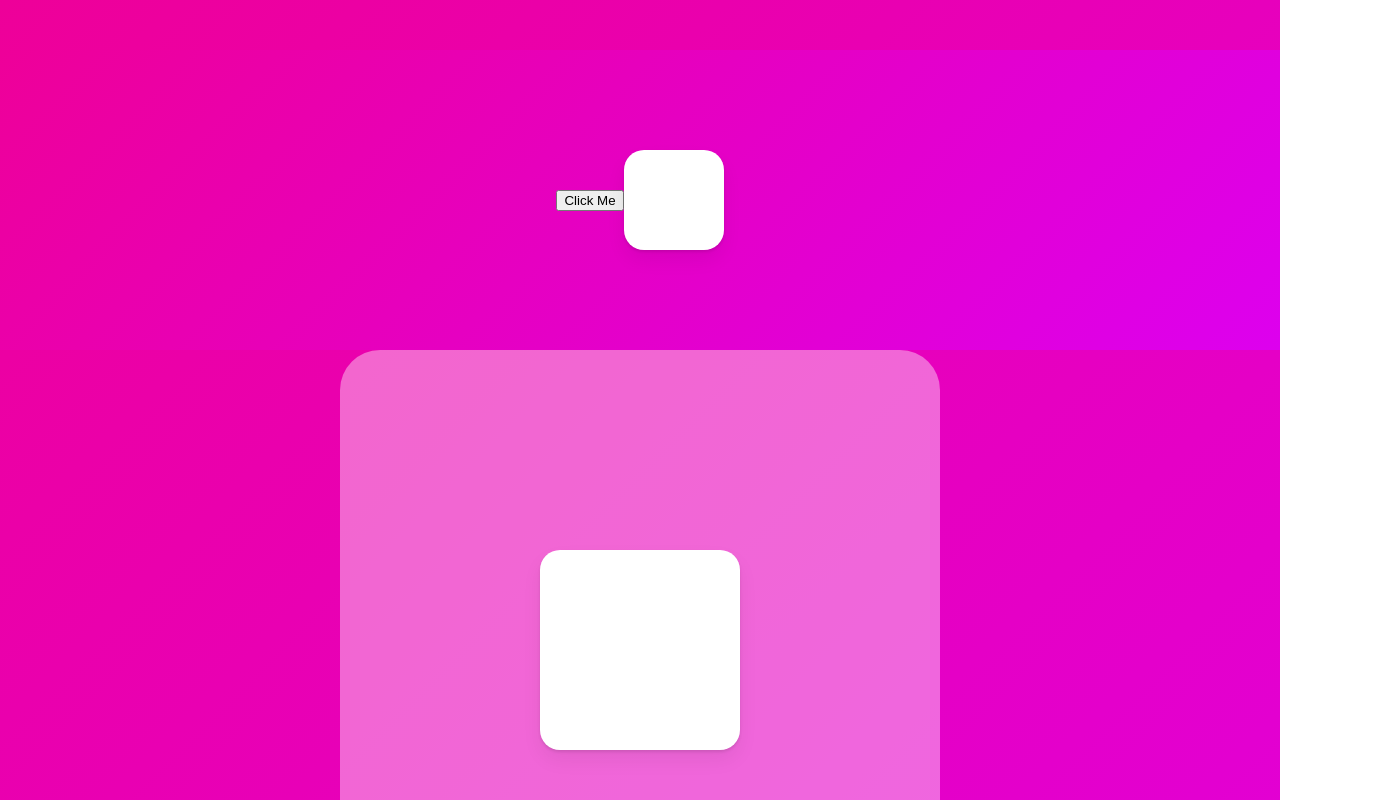
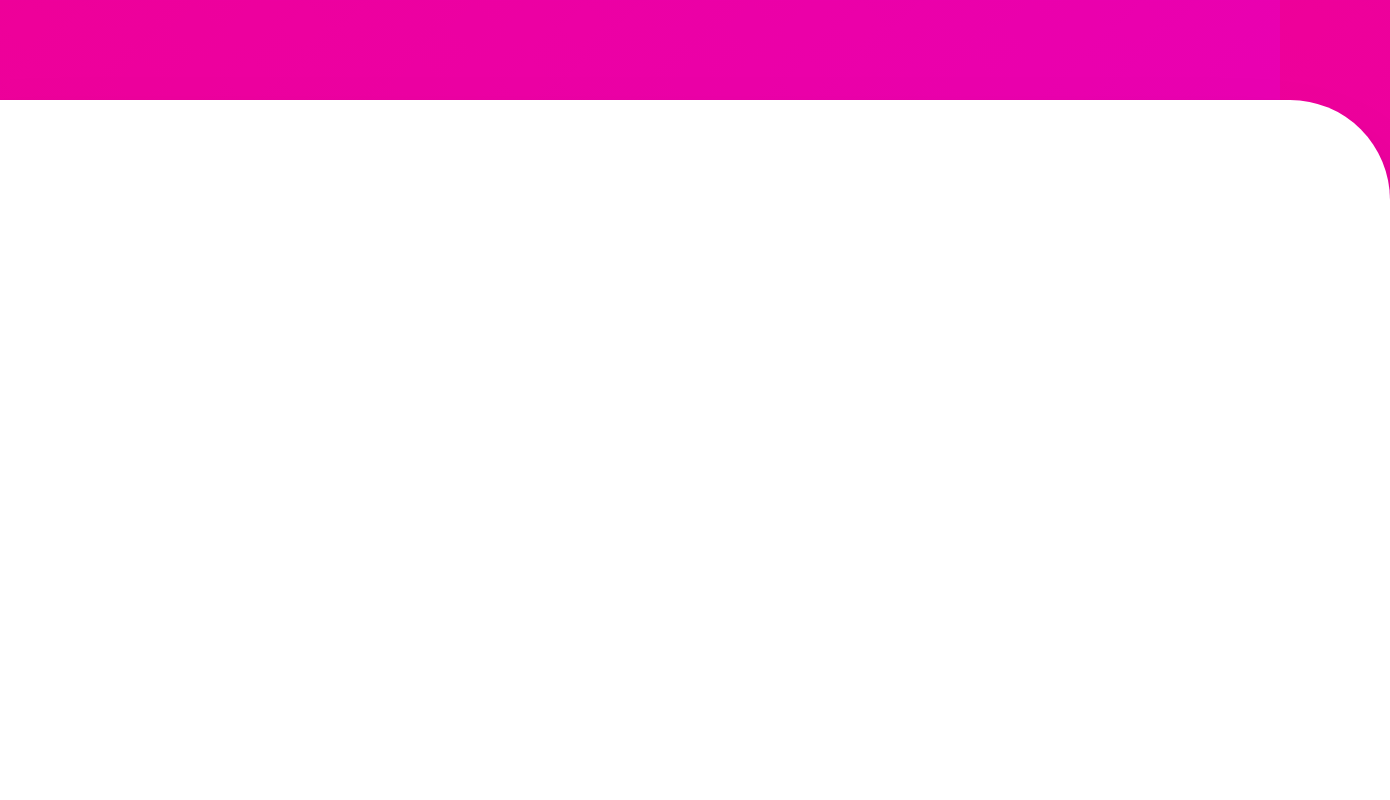
Before and after one commit to mangosteen977/react-master, a React (Create React App) app in the folder framer-motion/: page / in a window 1280 px wide. Shown: the top 800 px of the page, 1390 px wide, since content can reach past the window. Built offline with nearby package versions, Linux system fonts and the light colour scheme.

Commit message:
[framer-motion] useScroll을 이용해 y값(scrollYProgress)에 따라 scale 변경, 스크롤 할 수록 Box 크기가 커지도록

```diff
--- a/framer-motion/src/App.tsx
+++ b/framer-motion/src/App.tsx
@@ -5,6 +5,7 @@ import { MotionValue, motion } from "framer-motion";
 import Variants from "./Variants";
 import Gestures from "./Gestures";
 import MotionValueBox from "./MotionValueBox";
+import Scroll from "./Scroll";
 
 const Wrapper = styled.div`
   min-height: 100vh;
@@ -19,6 +20,7 @@ const Wrapper = styled.div`
 function App() {
   return (
     <Wrapper>
+      <Scroll />
       <MotionValueBox />
       <Gestures />
       <Variants />
--- /dev/null
+++ b/framer-motion/src/Scroll.tsx
@@ -0,0 +1,42 @@
+import styled from "styled-components";
+import {
+  motion,
+  useMotionValueEvent,
+  useTransform,
+  useScroll,
+} from "framer-motion";
+
+const Wrapper = styled(motion.div)`
+  height: 200vh;
+  width: 100vw;
+  display: flex;
+  justify-content: center;
+  align-items: center;
+`;
+const Box = styled(motion.div)`
+  /* styled(motion.elements) : styled-components에 motion.elements를 적용 */
+  width: 300px;
+  height: 300px;
+  display: grid;
+  grid-template-columns: repeat(2, 1fr);
+  background-color: white;
+  border-radius: 20px;
+  box-shadow: 0 2px 3px rgba(0, 0, 0, 0.1), 0 10px 20px rgba(0, 0, 0, 0.06);
+`;
+
+const boxVariants = {};
+
+function Scroll() {
+  const { scrollYProgress } = useScroll();
+  // useScroll : 스크롤 발생 값(scroll(X/Y), scroll(X/Y)Progress)등을 받아옴
+  useMotionValueEvent(scrollYProgress, "change", () =>
+    console.log(scrollYProgress.get())
+  );
+  const scale = useTransform(scrollYProgress, [0, 1], [1, 5]);
+  return (
+    <Wrapper>
+      <Box style={{ scale }} />
+    </Wrapper>
+  );
+}
+export default Scroll;
```
